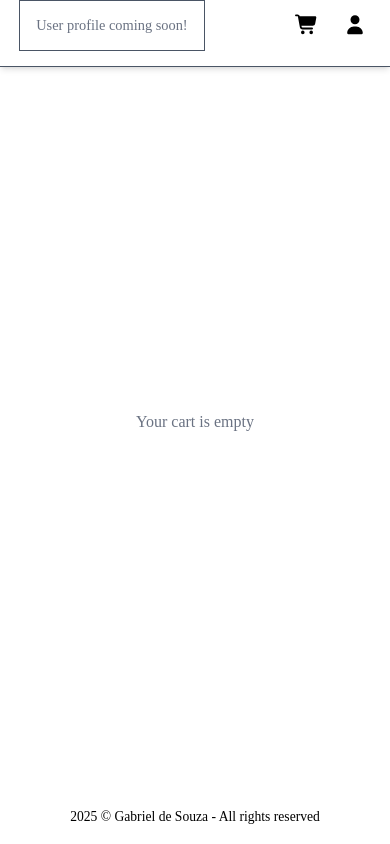
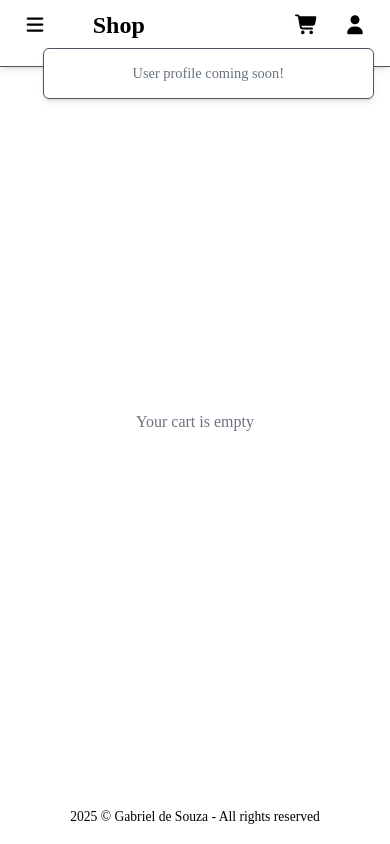
Before and after one commit to gab-souza-martins/fake-e-commerce, an Angular app: page /checkout in a window 390 px wide. Both pictures are taken after a click on the button 354 px from the left and 25 px from the top of the page. Built offline with nearby package versions, Linux system fonts and the light colour scheme.

Commit message:
Classes .cart-container e .user-container substituídas por .off-grid-right

```diff
--- a/src/app/components/header/header.css
+++ b/src/app/components/header/header.css
@@ -47,7 +47,7 @@ nav.desktopLayout {
   justify-content: flex-end;
 }
 
-.cart-container {
+.off-grid-right {
   top: 3rem;
   right: 1rem;
   width: clamp(220px, 400px, 85vw);
@@ -58,7 +58,7 @@ nav.desktopLayout {
   transform: scale(0);
   transition: 200ms ease-in-out;
 }
-.cart-container.shown {
+.off-grid-right.shown {
   transform: scale(1);
 }
 
--- a/src/app/components/header/header.html
+++ b/src/app/components/header/header.html
@@ -57,7 +57,7 @@
       </button>
     </div>
 
-    <div class="off-grid cart-container" [ngClass]="{ shown: cartOpen }">
+    <div class="off-grid off-grid-right" [ngClass]="{ shown: cartOpen }">
       @for (item of cartItems; track item.id) {<app-cart-item [item]="item" />}
       <!--  -->
       @if (!cartItems||cartItems.length === 0){
@@ -79,7 +79,7 @@
       }
     </div>
 
-    <div class="off-grid user-container" [ngClass]="{ shown: userOpen }">
+    <div class="off-grid off-grid-right" [ngClass]="{ shown: userOpen }">
       <p class="empty-message">User profile coming soon!</p>
     </div>
   </nav>
```
